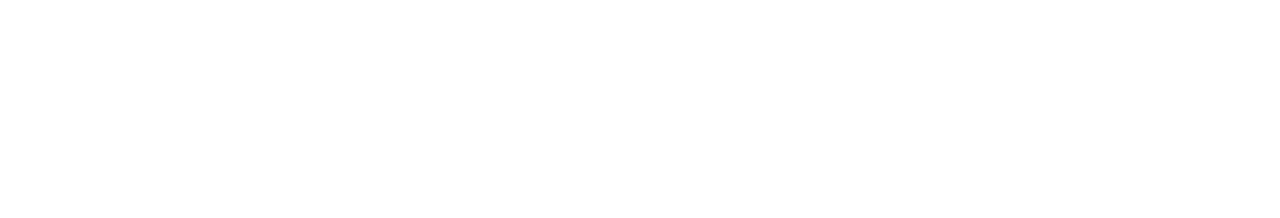
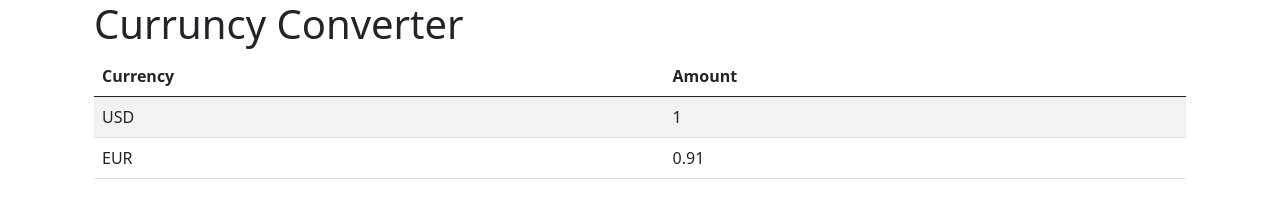
Before and after one commit to ortigaliev/JavaScriptApiPractice, a plain HTML site: page index.html in a window 1280 px wide. Drawn offline with nearby package versions, Linux system fonts and the light colour scheme.

Commit message:
feat: Create currency table using Bootstrap 5

```diff
--- a/index.html
+++ b/index.html
@@ -1,11 +1,37 @@
 <!DOCTYPE html>
 <html lang="en">
-<head>
-  <meta charset="UTF-8">
-  <meta name="viewport" content="width=device-width, initial-scale=1.0">
-  <title>Currency Converter</title>
-</head>
-<body>
-
-</body>
+  <head>
+    <meta charset="UTF-8" />
+    <meta name="viewport" content="width=device-width, initial-scale=1.0" />
+    <title>Currency Converter</title>
+    <link
+      href="https://cdn.jsdelivr.net/npm/bootstrap@5.0.2/dist/css/bootstrap.min.css"
+      rel="stylesheet"
+      integrity="sha384-EVSTQN3/azprG1Anm3QDgpJLIm9Nao0Yz1ztcQTwFspd3yD65VohhpuuCOmLASjC"
+      crossorigin="anonymous"
+    />
+    <link rel="stylesheet" href="styles.css" />
+  </head>
+  <body>
+    <div class="container px-4">
+      <h1>Curruncy Converter</h1>
+      <table class="table table-striped">
+        <thead>
+          <th>Currency</th>
+          <th>Amount</th>
+        </thead>
+        <tbody id="table-body">
+          <tr>
+            <td>USD</td>
+            <td>1</td>
+          </tr>
+          <tr>
+            <td>EUR</td>
+            <td>0.91</td>
+          </tr>
+        </tbody>
+      </table>
+    </div>
+    <script src="app.js"></script>
+  </body>
 </html>
--- a/styles.css
+++ b/styles.css
@@ -0,0 +1,3 @@
+.selector-for-some-widget {
+  box-sizing: content-box;
+}
```
